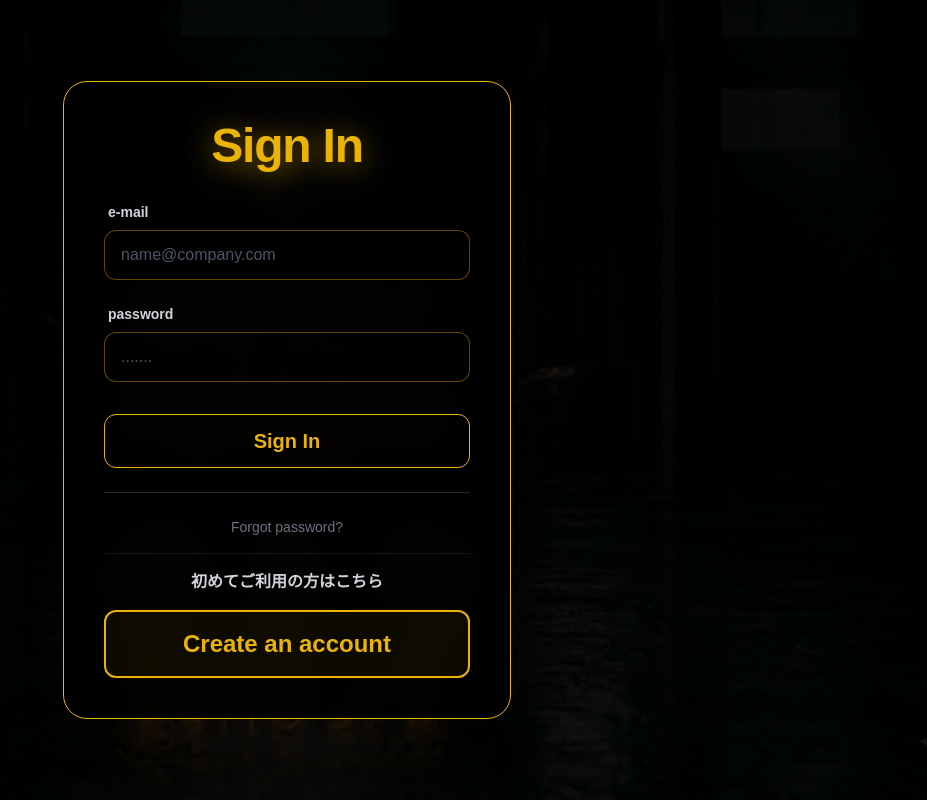
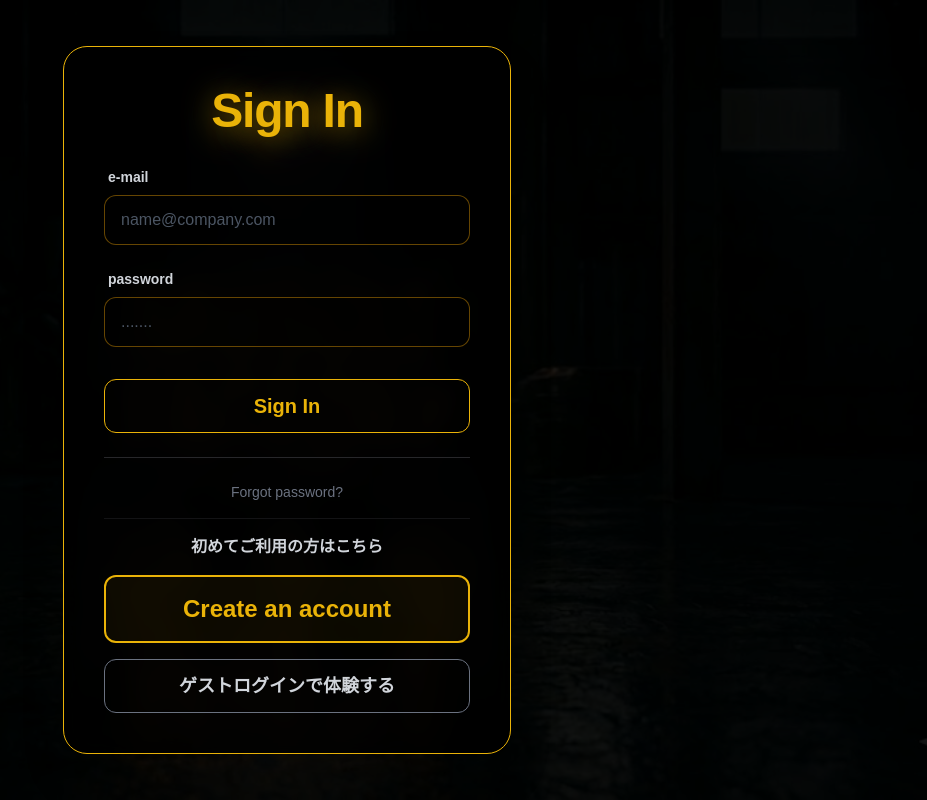
Before and after one commit to ko-taito825/muscle-factory, a Next.js app: page /signin in a window 1280 px wide. Shown: the whole page, without its empty margins (353-1280 px from the left). Built offline with nearby package versions, Linux system fonts and the light colour scheme; no server answers.

Commit message:
guestLogin機能　実装

```diff
--- a/src/app/routines/[id]/page.tsx
+++ b/src/app/routines/[id]/page.tsx
@@ -28,12 +28,12 @@ export default function Page() {
     },
   });
   const { isSubmitting, isSubmitSuccessful, isDirty } = methods.formState;
-  const { control, handleSubmit, reset, watch } = methods;
+  const { control, handleSubmit, reset, watch } = methods;//watchを取り出して、36行目で
   const { fields, append, remove } = useFieldArray({
     control,
     name: "trainings",
   });
-  const watchValues = watch();
+  const watchValues = watch();//常に「今の入力情報」が入る。useEffectの依存配列に渡して、変化したらuseEffectを発火
   //送信中、完了後は実行しない処理
   useEffect(() => {
     if (isSubmitting || isSubmitSuccessful || !isDirty) return;
@@ -50,7 +50,7 @@ export default function Page() {
         isResume ||
         window.confirm("編集中のデータが見つかりました。続きから再開しますか？")
       ) {
-        reset(JSON.parse(saveDraft));
+        reset(JSON.parse(saveDraft));//resetで取り出したデータを画面に一気に流し込む
         return;
       } else {
         localStorage.removeItem(draftKey);
--- a/src/app/signin/page.tsx
+++ b/src/app/signin/page.tsx
@@ -28,6 +28,22 @@ function SignInForm() {
       });
       if (error) {
         alert("ログインに失敗しました");
+      } else {
+        router.replace(nextPath);
+        router.refresh();
+      }
+    } catch {
+      alert("予期せぬエラーが発生しました");
+    }
+  };
+  const handleGuestLogin = async () => {
+    try {
+      const { error } = await supabase.auth.signInWithPassword({
+        email: "guest@example.com",
+        password: "guest-password",
+      });
+      if (error) {
+        alert("ゲストログインに失敗しました。");
       } else {
         router.replace(nextPath);
         router.refresh();
@@ -108,6 +124,13 @@ function SignInForm() {
                   Create an account
                 </Link>
               </div>
+              <button
+                type="button"
+                onClick={handleGuestLogin}
+                className="mt-2 w-full rounded-xl border border-gray-500 bg-transparent py-3 text-lg font-bold text-gray-300 transition-all duration-300 hover:bg-gray-300 hover:text-black active:scale-95"
+              >
+                ゲストログインで体験する
+              </button>
             </div>
           </form>
         </div>
```
